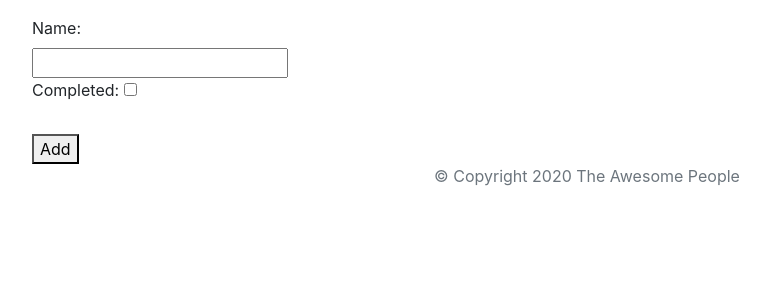
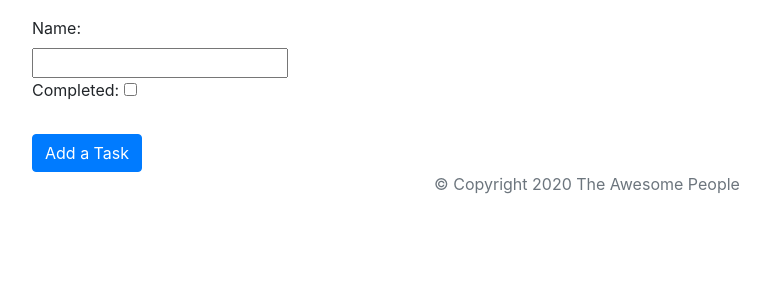
Before and after one commit to CodergirlVS/ejs-demo, a Node server app: page /tasks/add in a window 1280 px wide. Shown: the part 106-406 px from the top of the page, without its empty margins (53-823 px from the left). Run offline with Node 20, Linux system fonts and the light colour scheme; some libraries are stand-ins or nearby versions.

Commit message:
Made changes as per code review

```diff
--- a/controllers/tasks.js
+++ b/controllers/tasks.js
@@ -1,92 +1,94 @@
-const Task = require('../models/Task')
+const Task = require("../models/Task");
 
 const addTask = (req, res) => {
-    res.render('pages/addTask')
-}
+  res.render("pages/addTask");
+};
 
 const createTask = async (req, res) => {
   try {
     if (req.body.complete) {
-            req.body.completed=true
+      req.body.completed = true;
     }
-        console.log(req.body, "Inside the create func")
-        await Task.create(req.body)
-        req.session.pendingMessage = "The task was created."
-        res.redirect('/tasks')
+    await Task.create(req.body);
+    req.session.pendingMessage = "The task was created.";
+    res.redirect("/tasks");
   } catch (err) {
-        if (err.name === 'ValidationError') {
+    if (err.name === "ValidationError") {
       res.locals.message = Object.values(err.errors)
         .map((item) => item.message)
-                .join(', ')
+        .join(", ");
     } else {
-            res.locals.message = "Something went wrong."
+      res.locals.message = "Something went wrong.";
     }
-        res.render('pages/addTask')
+    res.render("pages/addTask");
   }
-}
+};
 
 const deleteTask = async (req, res) => {
   try {
-        const task = await Task.findByIdAndDelete(req.params.id)
-        req.session.pendingMessage = 'The task was deleted successfully.'
-        res.redirect('/tasks')
+    await Task.findByIdAndDelete(req.params.id);
+    req.session.pendingMessage = "The task was deleted successfully.";
+    res.redirect("/tasks");
   } catch (err) {
-        req.session.pendingMessage = 'Something went wrong.'
-        res.redirect('/tasks')
+    req.session.pendingMessage = "Something went wrong.";
+    res.redirect("/tasks");
   }
-}
+};
 
 const editTask = async (req, res) => {
   try {
-        const task = await Task.findById(req.params.id)
-        res.render('pages/editTask', { task })
+    const task = await Task.findById(req.params.id);
+    res.render("pages/editTask", { task });
   } catch (err) {
-        req.session.pendingMessage = 'Something went wrong.'
-        res.redirect('/tasks')
+    req.session.pendingMessage = "Something went wrong.";
+    res.redirect("/tasks");
+  }
+};
+
+const updateTask = async (req, res) => {
+    console.log("Inside the updateTask controller", req.body)
+  let task = false;
+  try {
+    if (req.body.completed === "true") {
+      req.body.completed = true;
+    } else {
+      req.body.completed = false;
+      console.log("I am here", req.body)
+    }
+
+    task = await Task.findById(req.params.id);
+
+    await Task.findByIdAndUpdate(req.params.id, req.body, {
+      runValidators: true,
+    });
+    req.session.pendingMessage = "The task was updated.";
+    res.redirect("/tasks");
+  } catch (err) {
+    if (err.name === "ValidationError") {
+      res.locals.message = Object.values(err.errors)
+        .map((item) => item.message)
+        .join(", ");
+    } else {
+      res.locals.message = "Something went wrong.";
+    }
+    if (task) {
+      res.render("pages/editTask", { task });
+    } else {
+      req.session.pendingMessage = "Something went wrong.";
+      res.redirect("/tasks");
     }
   }
-
-const updateTask = async (req, res) => {
-    let task = false
-    try {
-        if (req.body.complete) {
-            req.body.completed=true
-        }
-        else if(!req.body.complete) {
-            req.body.completed=false
-        }
-
-       task = await Task.findById(req.params.id)
-
-       await Task.findByIdAndUpdate( req.params.id, req.body, {runValidators: true})
-       req.session.pendingMessage = 'The task was updated.'
-       res.redirect('/tasks')
-    } catch (err) {
-        if (err.name === 'ValidationError') {
-            res.locals.message = Object.values(err.errors)
-                .map((item) => item.message)
-                .join(', ')
-        } else {
-            res.locals.message = "Something went wrong."
-        }
-        if (task) {
-          res.render('pages/editTask', {task})
-        } else {
-            req.session.pendingMessage = 'Something went wrong.'
-            res.redirect('/tasks')
-        }
-    }
-}
+};
 
 const getTasks = async (req, res) => {
   try {
-      const tasks = await Task.find()
-      res.render('pages/tasks',{tasks})
+    const tasks = await Task.find();
+    res.render("pages/tasks", { tasks });
   } catch (err) {
-        res.locals.message = 'Something went wrong.'
-        res.render('pages/tasks', {tasks: []})
+    res.locals.message = "Something went wrong.";
+    res.render("pages/tasks", { tasks: [] });
   }
- }
+};
 
 module.exports = {
   addTask,
@@ -94,5 +96,5 @@ module.exports = {
   deleteTask,
   updateTask,
   editTask,
-    getTasks
-}
+  getTasks,
+};
--- a/views/pages/addTask.ejs
+++ b/views/pages/addTask.ejs
@@ -16,7 +16,7 @@
   <input name="name"><br>
   <label for="complete">Completed: </label>
   <input type="checkbox" name="complete" value="true"><br><br>
-  <button type="submit">Add</button>
+  <button type="submit" class="btn btn-primary">Add a Task</button>
 </form>
   </div>
 </main>
--- a/views/pages/editTask.ejs
+++ b/views/pages/editTask.ejs
@@ -20,11 +20,11 @@
       <input name="name" value="<%=task.name %>"><br>
       <label for="complete">Completed: </label>
       <% if (task.completed) { %>
-        <input type="checkbox" name="complete" value="true" checked><br><br>
+        <input type="checkbox" name="completed" value="true" checked><br><br>
         <% } else { %>
-          <input type="checkbox" name="complete" value="false"><br><br>
+          <input type="checkbox" name="completed" value="false"><br><br>
           <% } %>
-            <button type="submit">Update</button>
+            <button type="submit" class="btn btn-primary">Update</button>
     </form>
     </div>
   </main>
--- a/views/pages/tasks.ejs
+++ b/views/pages/tasks.ejs
@@ -18,6 +18,12 @@
         <% tasks.forEach(function(task){ %>
           <tr><td><%= task.name %></td><td><%= task.completed %></td>
             <td><a href=<%= "/tasks/edit/" + task.id %>  class="btn btn-primary">Edit</a></td>
+            <td>
+              <form action=<%= "/tasks/update/" + task.id %> method="post">
+                <input type="hidden" name="completed" value=<%= !task.completed %> >
+                <button class="btn btn-primary">Mark <%= task.completed? 'incomplete' : 'complete' %> </button>
+              </form>
+              </td>
             <td><a href=<%= "/tasks/delete/" + task.id %>  class="btn btn-primary">Delete</a></td>
           </tr>
         <% }) %>
```
Also changed, not shown: server.js (+15 -3 lines). Lines whose indentation alone changed are shown as unchanged.
